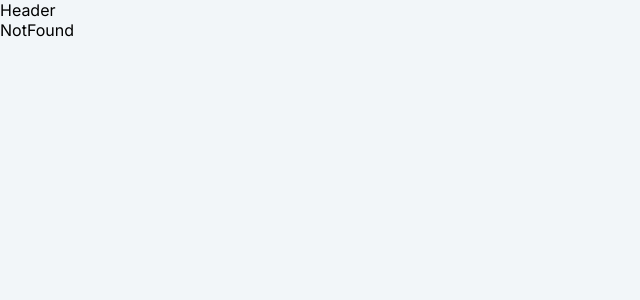
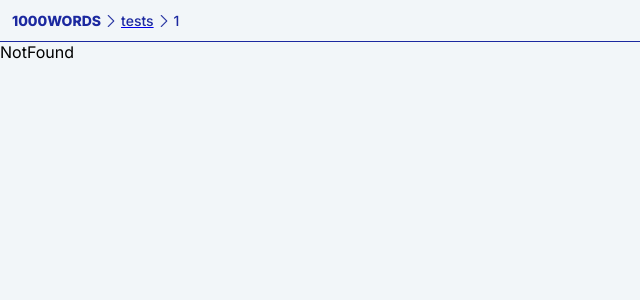
Before and after one commit to lletov/words, a React (Create React App) app: page /#/tests/1 in a window 1280 px wide. Shown: the top 300 px of the page, without its empty margins (0-640 px from the left). Built offline with nearby package versions, Linux system fonts and the light colour scheme.

Commit message:
feat: add breadcrumbs

```diff
--- a/src/App.js
+++ b/src/App.js
@@ -12,8 +12,9 @@ function App() {
 
   return (
     <div className="App">
+
+    <HashRouter>
     <Header/>
-    <HashRouter>
       <Routes>
         <Route path="/" element={<MainPage />} />
         <Route path="/tests">
--- /dev/null
+++ b/src/components/Breadcrumbs.jsx
@@ -0,0 +1,44 @@
+import React from 'react'
+import { useLocation } from 'react-router-dom';
+import { Link } from 'react-router-dom';
+import arrow from './../assets/arrow-right.svg'
+
+export const Breadcrumbs = () => {
+    const location = useLocation();
+    const pathnames = location.pathname.split("/").filter((x) => x);
+    let breadcrumbPath = "";
+
+    return (
+      <div className="breadcrumbs">
+        <Link
+            to="/"
+            style={{ textDecoration: 'none' }}
+        >
+            <p style={{fontWeight: '800', color: '#1C29A0'}}>1000WORDS</p>
+        </Link>
+        {pathnames.map((name, index) => {
+          breadcrumbPath += `/${name}`;
+          const isLast = index === pathnames.length - 1;
+
+            return isLast
+              ? (
+              <div className="breadcrumbs-item" key={breadcrumbPath}>
+                <img src={arrow}/>
+                <p>{name}</p>
+              </div>
+            ) : (
+              <div className="breadcrumbs-item" key={breadcrumbPath}>
+                <img src={arrow}/>
+                {" "}
+                <Link
+                    to={breadcrumbPath}
+                >
+                    <p>{name}</p>
+                </Link>
+              </div>
+            );
+          }
+          )}
+      </div>
+    )
+}
--- a/src/components/Header.jsx
+++ b/src/components/Header.jsx
@@ -1,7 +1,16 @@
 import React from 'react'
+import { Link, useLocation } from 'react-router-dom'
+import { Breadcrumbs } from './Breadcrumbs';
 
 export const Header = () => {
+
+  const location = useLocation();
+  const pathnames = location.pathname.split("/").filter((x) => x);
+  let breadcrumbPath = "";
+
   return (
-    <div>Header</div>
+    <div className='header'>
+      <Breadcrumbs/>
+    </div>
   )
 }
--- a/src/components/StatusBar.jsx
+++ /dev/null
@@ -1,7 +0,0 @@
-import React from 'react'
-
-export const StatusBar = () => {
-  return (
-    <div>StatusBar</div>
-  )
-}
--- a/src/components/Tests.jsx
+++ b/src/components/Tests.jsx
@@ -1,7 +1,6 @@
 import React from 'react'
 import { Link } from 'react-router-dom';
 import { TestCard } from './TestCard';
-import { StatusBar } from './StatusBar';
 import useTestStore from './../store/Store';
 import {generareRandomList, generateTestObject} from '../utils/TestSetupUtils';
 import words from '../Words';
@@ -51,7 +50,6 @@ export const Tests = () => {
 
   return (
     <>
-      <StatusBar />
       <div className='content'>
         <h2>выберите тест</h2>
         <div className='group'>
--- a/src/index.css
+++ b/src/index.css
@@ -111,6 +111,37 @@ h4 {
 }
 .btn-s:hover {
   cursor: pointer;
+}
+
+.header {
+  padding: 12px;
+  display: flex;
+  flex-direction: row;
+  align-items: center;
+  border-bottom: solid 1px var(--accent-color);
+}
+
+.breadcrumbs{
+  display: flex;
+  flex-direction: row;
+  align-items: center;
+}
+
+.breadcrumbs-item{
+  color: var(--accent-color);
+  display: flex;
+  flex-direction: row;
+  align-items: center;
+  padding-left: 4px;
+  gap: 4px;
+}
+
+.breadcrumbs-item img {
+  height: 12px;
+  filter: brightness(0) saturate(100%) invert(11%) sepia(72%) saturate(3899%) hue-rotate(234deg) brightness(106%) contrast(101%);
+}
+.breadcrumbs-item p {
+  color: var(--accent-color);
 }
 
 .test-card{
```
